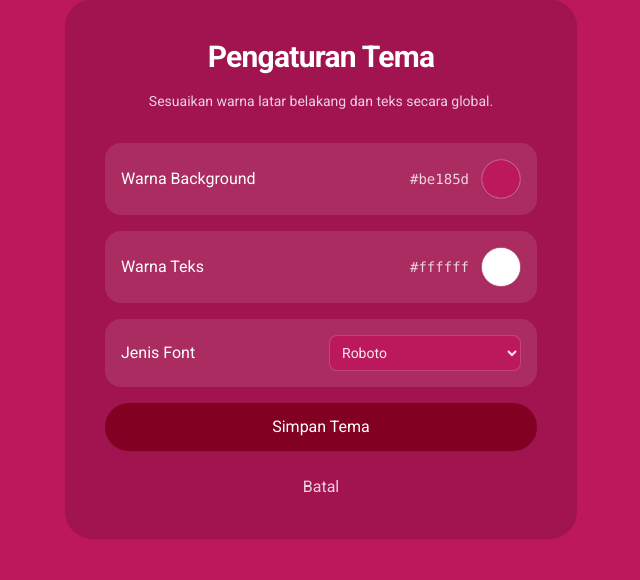
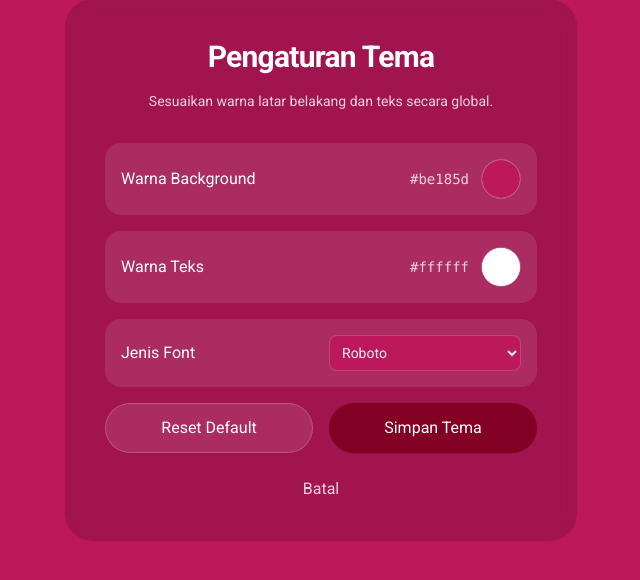
Before and after one commit to nathanaeru/bio-philia, a Django app: template templates/edit_theme.html in a window 1280 px wide. Shown: the part 149-729 px from the top of the page, without its empty margins (319-959 px from the left). Run offline with Django 5.2, Linux system fonts and the light colour scheme; the template is opened without the code that fills it, so the values that code supplies are empty; some libraries are stand-ins or nearby versions; some web fonts are replaced.

Commit message:
Add reset theme button

```diff
--- a/templates/edit_theme.html
+++ b/templates/edit_theme.html
@@ -578,12 +578,27 @@
         </div>
       </div>
 
-      <button
-        type="submit"
-        class="w-full mt-6 bg-md-primary text-md-onPrimary hover:bg-opacity-90 font-medium py-3 px-6 rounded-full transition-all duration-200 shadow-sm"
-      >
-        Simpan Tema
-      </button>
+      <div class="flex flex-col sm:flex-row gap-4 mt-8">
+        <button
+          type="submit"
+          name="reset"
+          value="true"
+          class="w-full sm:w-1/2 bg-white/10 hover:bg-white/20 text-white border border-white/20 font-medium py-3 px-6 rounded-full transition-all duration-200 shadow-sm"
+          onclick="
+            return confirm(
+              'Apakah Anda yakin ingin mereset tema ke pengaturan awal?',
+            );
+          "
+        >
+          Reset Default
+        </button>
+        <button
+          type="submit"
+          class="w-full sm:w-1/2 bg-md-primary text-md-onPrimary hover:bg-opacity-90 font-medium py-3 px-6 rounded-full transition-all duration-200 shadow-sm"
+        >
+          Simpan Tema
+        </button>
+      </div>
     </form>
 
     <div class="mt-6">
```
Also changed, not shown: biodata/views.py (+13 -5 lines).
